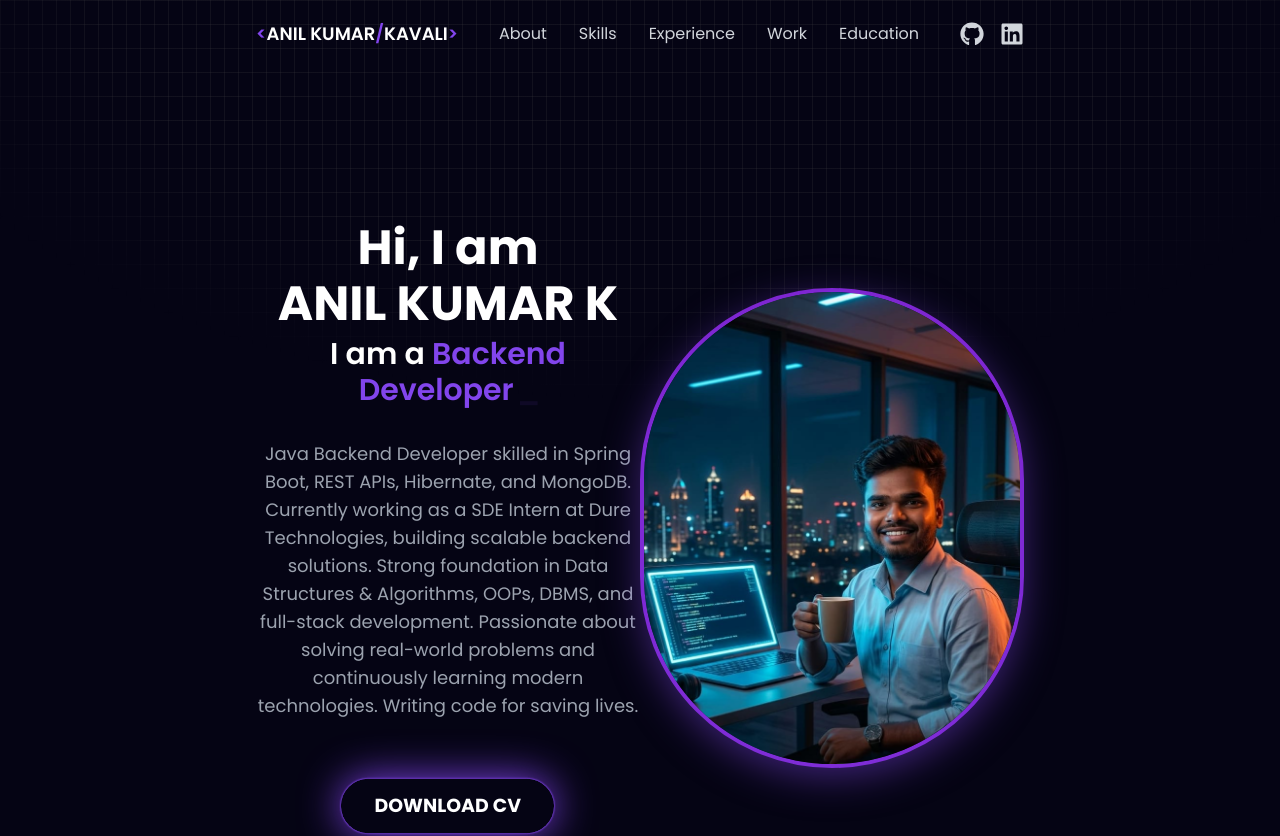
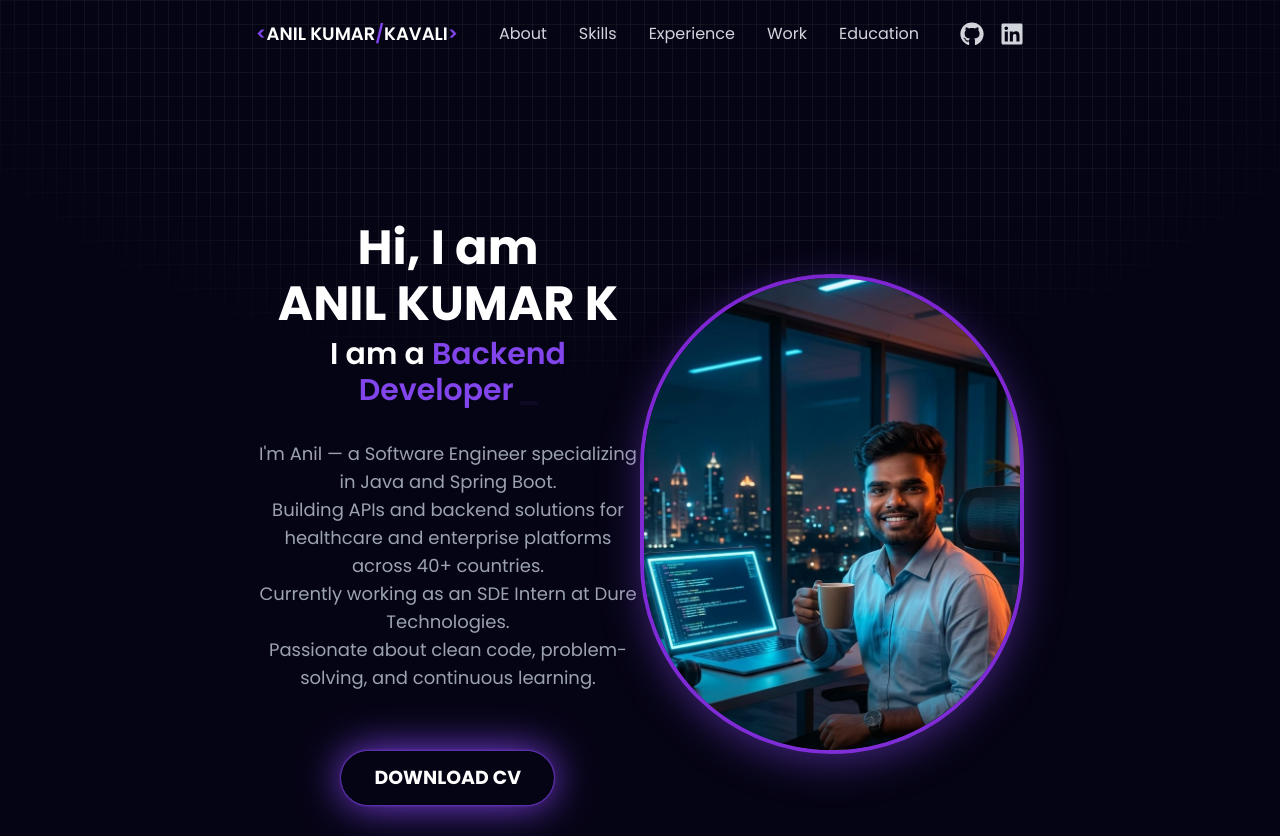
Before and after one commit to anilkumark215/portfolio_anil_kumar_k, a React (Vite) app: page / in a window 1280 px wide. Shown: the top 836 px of the page. Built offline with nearby package versions, Linux system fonts and the light colour scheme.

Commit message:
get in touch added

```diff
--- a/src/components/About/About.jsx
+++ b/src/components/About/About.jsx
@@ -44,14 +44,10 @@ const About = () => {
           </h3>
           {/* About Me Paragraph */}
           <p className="text-base sm:text-lg md:text-lg text-gray-400 mb-10 mt-8 leading-relaxed">
-            Java Backend Developer skilled in Spring Boot, REST APIs, Hibernate, and MongoDB.
-            Currently working as a SDE Intern at Dure Technologies, building scalable backend solutions.
-            Strong foundation in Data Structures & Algorithms, OOPs, DBMS, and full-stack development.
-            Passionate about solving real-world problems and continuously learning modern technologies.
-
-            Writing code for saving lives.
-
-
+            <div>I'm Anil — a Software Engineer specializing in Java and Spring Boot.</div>
+            <div>Building APIs and backend solutions for healthcare and enterprise platforms across 40+ countries.</div>
+            <div>Currently working as an SDE Intern at Dure Technologies.</div>
+            <div>Passionate about clean code, problem-solving, and continuous learning.</div>
           </p>
           {/*Resume Button*/}
           <a
--- a/src/components/Contact/Contact.jsx
+++ b/src/components/Contact/Contact.jsx
@@ -65,7 +65,41 @@ const Contact = () => {
       </div>
 
       {/* Contact Form */}
-      <div className="mt-8 w-full max-w-md bg-[#0d081f] p-6 rounded-lg shadow-lg border border-gray-700">
+      {/* <div className="mt-8 w-full max-w-md bg-[#0d081f] p-6 rounded-lg shadow-lg border border-gray-700"> */}
+      {/* Contact Details */}
+<div className="mb-8 text-center">
+  <h3 className="text-2xl font-semibold text-white mb-4">
+    Get In Touch
+  </h3>
+
+  <div className="flex flex-col gap-3 text-gray-300">
+    {/* <a
+      href="mailto:kavali.anil.dev@gmail.com"
+      className="hover:text-purple-400 transition"
+    >
+      📧 kavali.anil.dev@gmail.com
+    </a> */}
+
+    <a
+  href="https://mail.google.com/mail/?view=cm&fs=1&to=kavali.anil.dev@gmail.com"
+  target="_blank"
+  rel="noopener noreferrer"
+  className="hover:text-purple-400"
+>
+  📧 kavali.anil.dev@gmail.com
+</a>
+
+    <a
+      href="tel:+919573303129"
+      className="hover:text-purple-400 transition"
+    >
+      📞 +91 9573303129
+    </a>
+  </div>
+</div>
+
+{/* Contact Form */}
+<div className="mt-4 w-full max-w-md bg-[#0d081f] p-6 rounded-lg shadow-lg border border-gray-700">
         <h3 className="text-xl font-semibold text-white text-center">
           Connect With Me <span className="ml-1">🚀</span>
         </h3>
```
